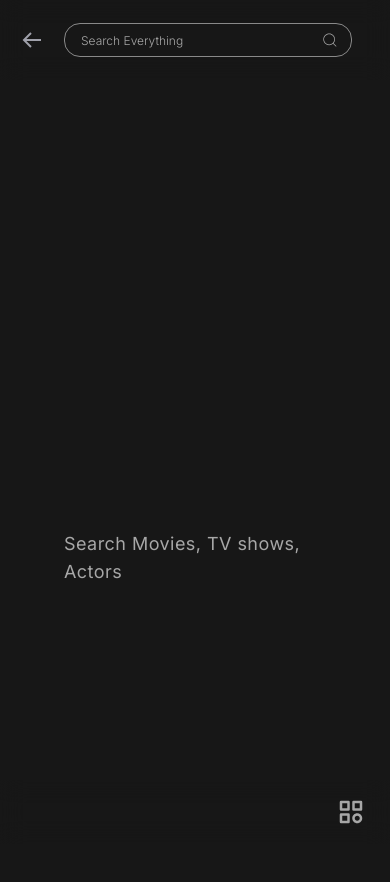
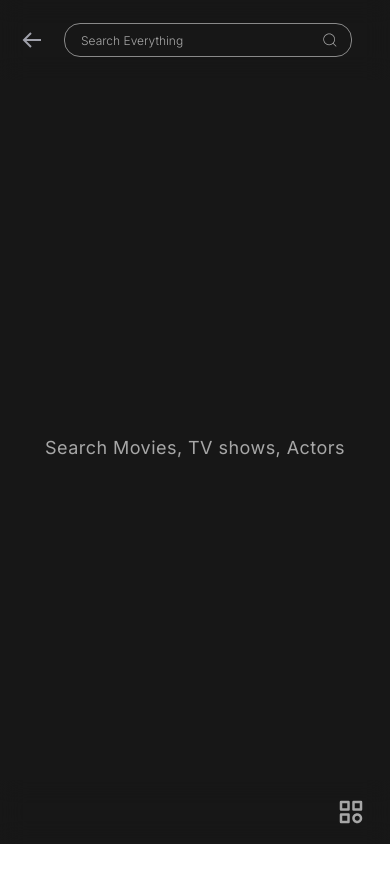
Before and after one commit to immdipu/Streamland-frontend, a Next.js app: page /search in a window 390 px wide. Shown: the top 882 px of the page. After the commit the page ends 844 px from the top, so only its background shows below. Built offline with nearby package versions, Linux system fonts and the light colour scheme.

Commit message:
search result view fixed for mobile

```diff
--- a/src/app/component/search/Search.tsx
+++ b/src/app/component/search/Search.tsx
@@ -7,7 +7,7 @@ import SmallLoader from "../loader/SmallLoader";
 
 const Search = () => {
   const searchProvider = useContext(SearchContext);
-  const [searchData, setSearchData] = useState<serachItemProps[]>([]);
+  const [searchData, setSearchData] = useState<serachItemProps[] | null>(null);
   const [loading, setLoading] = useState(false);
   const [searchTimer, setSearchTimer] = useState<any>(null);
   useEffect(() => {
@@ -53,7 +53,7 @@ const Search = () => {
     <div className="bg-_black_bg pt-7 text-_white">
       {searchProvider?.searchTerm.trim() !== "" && (
         <div>
-          <h2 className="px-16">
+          <h2 className="px-16 max-md:pl-1">
             Search Results for :{" "}
             <span className="text-xl capitalize">
               {searchProvider?.searchTerm}
@@ -66,16 +66,28 @@ const Search = () => {
           <SmallLoader size={60} />
         </section>
       ) : (
-        <section className="grid w-full py-7 gap-y-9 grid-cols-autoFit px-16">
-          {searchData.length > 0 ? (
+        <section className="flex w-full py-7  gap-9 max-md:gap-3 flex-wrap pl-16 max-md:pl-1 pr-4 max-md:pr-1">
+          {searchData ? (
             <>
-              {searchData.map((item) => (
-                <SearchCard key={item.id} {...item} />
-              ))}
+              {searchData.length > 0 ? (
+                <>
+                  {searchData.map((item) => (
+                    <SearchCard key={item.id} {...item} />
+                  ))}
+                </>
+              ) : (
+                <>
+                  <section className="bg-_black_bg min-h-screen  w-full grid place-content-center">
+                    <h3 className="text-_light_white text-lg tracking-wide">
+                      No Result found
+                    </h3>
+                  </section>
+                </>
+              )}
             </>
           ) : (
             <>
-              <section className="bg-_black_bg min-h-screen grid place-content-center">
+              <section className="bg-_black_bg w-full  min-h-[74vh] overflow-hidden grid place-content-center">
                 <h3 className="text-_light_white text-lg tracking-wide">
                   Search Movies, TV shows, Actors
                 </h3>
--- a/src/app/component/search/SearchCard.tsx
+++ b/src/app/component/search/SearchCard.tsx
@@ -29,7 +29,7 @@ const SearchCard: React.FC<serachItemProps> = ({
         href={`/${media_type === "movie" ? "movie" : ""}${
           media_type === "tv" ? "tv" : ""
         }${media_type === "person" ? "person" : ""}/${id}`}
-        className=" rounded-lg flex-grow-0 w-36 flex-shrink-0"
+        className=" rounded-lg flex-grow-0 max-md:w-28 w-36 flex-shrink-0"
         prefetch={false}
       >
         {poster_path ? (
--- a/src/app/component/topnav/SearchStatic.tsx
+++ b/src/app/component/topnav/SearchStatic.tsx
@@ -22,7 +22,7 @@ const SearchStatic = () => {
               autoFocus
               onChange={(e) => searchTerm?.setSearchTerm(e.target.value)}
               placeholder="Search Everything"
-              className="placeholder:text-xs bg-_black_bg w-full border-none text-_helptool_bg pl-1 outline-none text-sm  placeholder:text-_light_white"
+              className="placeholder:text-xs bg-transparent w-full border-none text-_helptool_bg pl-1 outline-none text-sm  placeholder:text-_light_white"
             />
             <CiSearch className="text-_light_white text-xl" />
           </div>
--- a/src/app/search/page.tsx
+++ b/src/app/search/page.tsx
@@ -8,7 +8,7 @@ export const metadata: Metadata = {
 
 const page = () => {
   return (
-    <div className="pt-20 bg-_black_bg">
+    <div className="pt-20 bg-_black_bg min-h-screen">
       <Search />
     </div>
   );
```
